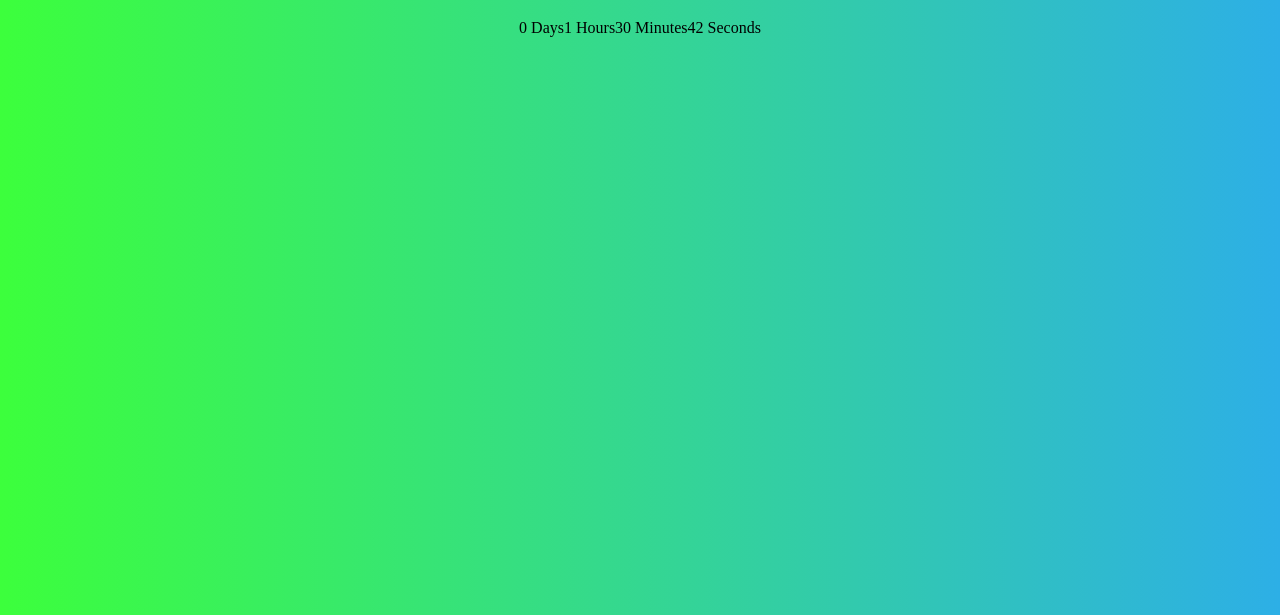
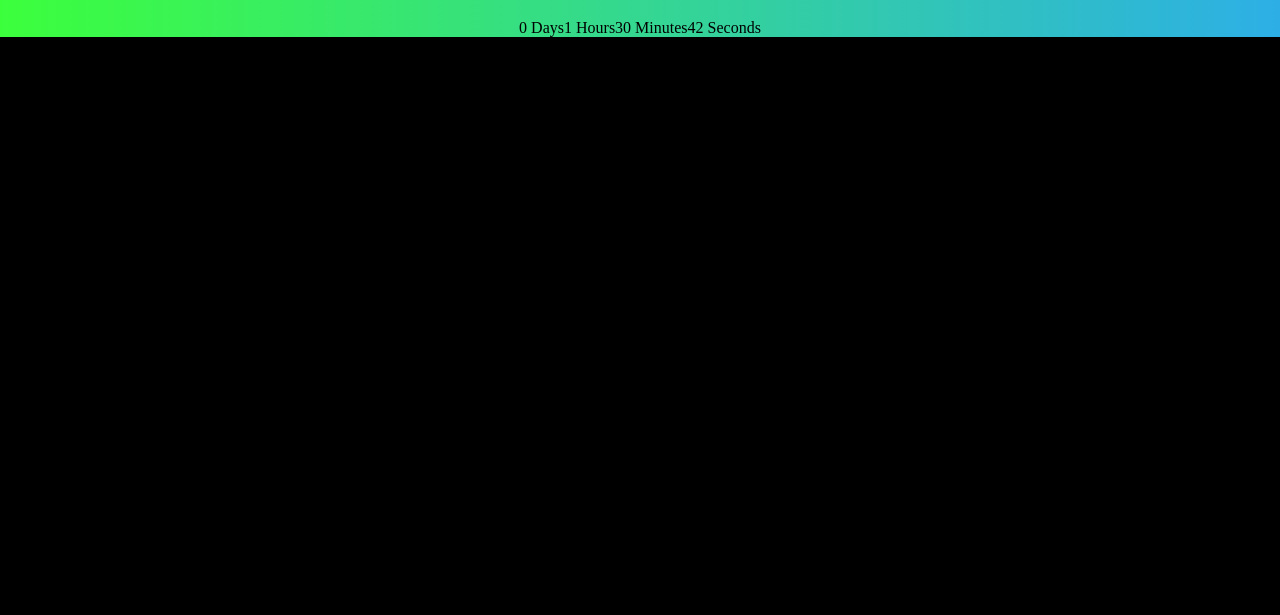
Before and after one commit to Chase-Bonham/Frostywip, a plain HTML site: page index.html in a window 1280 px wide. Shown: the part 185-800 px from the top of the page. Drawn offline with nearby package versions, Linux system fonts and the light colour scheme.

Commit message:
Update index.html

```diff
--- a/index.html
+++ b/index.html
@@ -10,12 +10,7 @@ body{
    margin: 0px;
  }
 
-#gradient{
-  width: 100%;
-  height: 800px;
-  padding: 0px;
-  margin: 0px;
-}
+
 </style>
 <body>
 <center>
```
